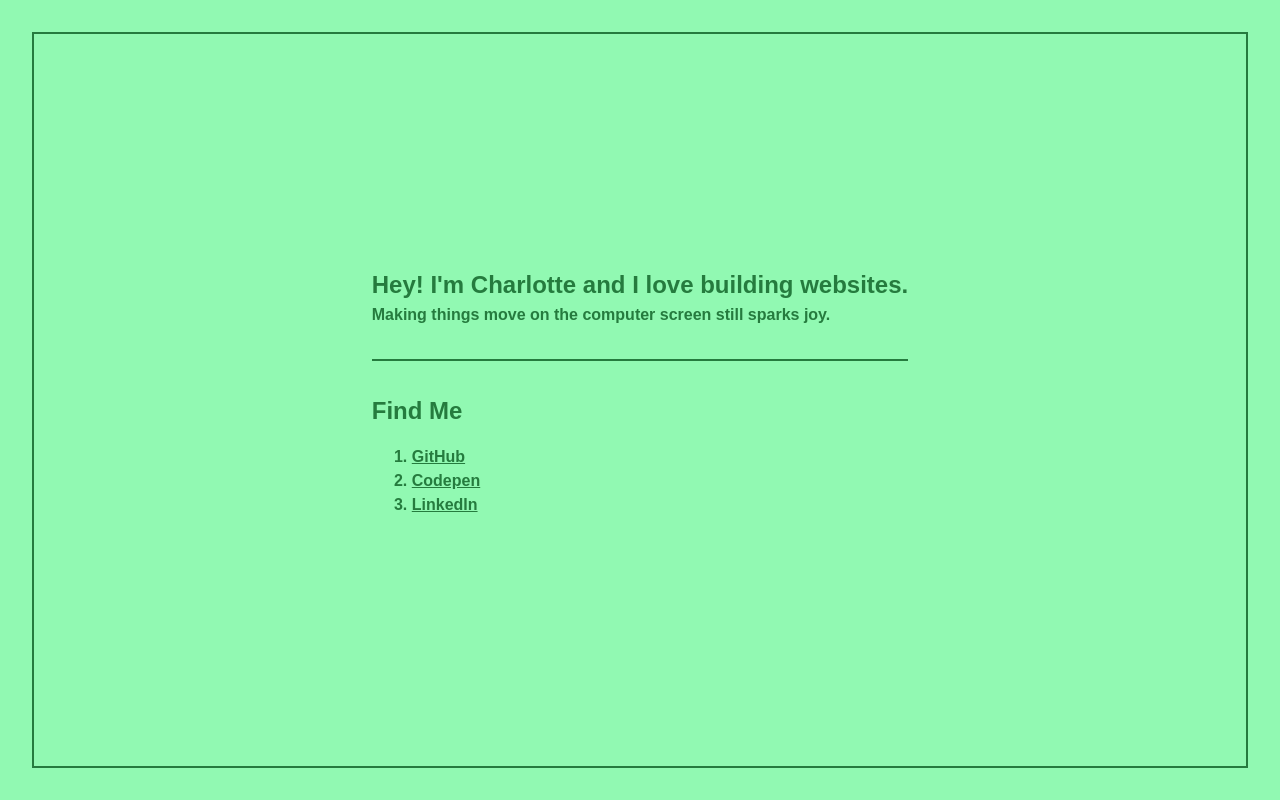
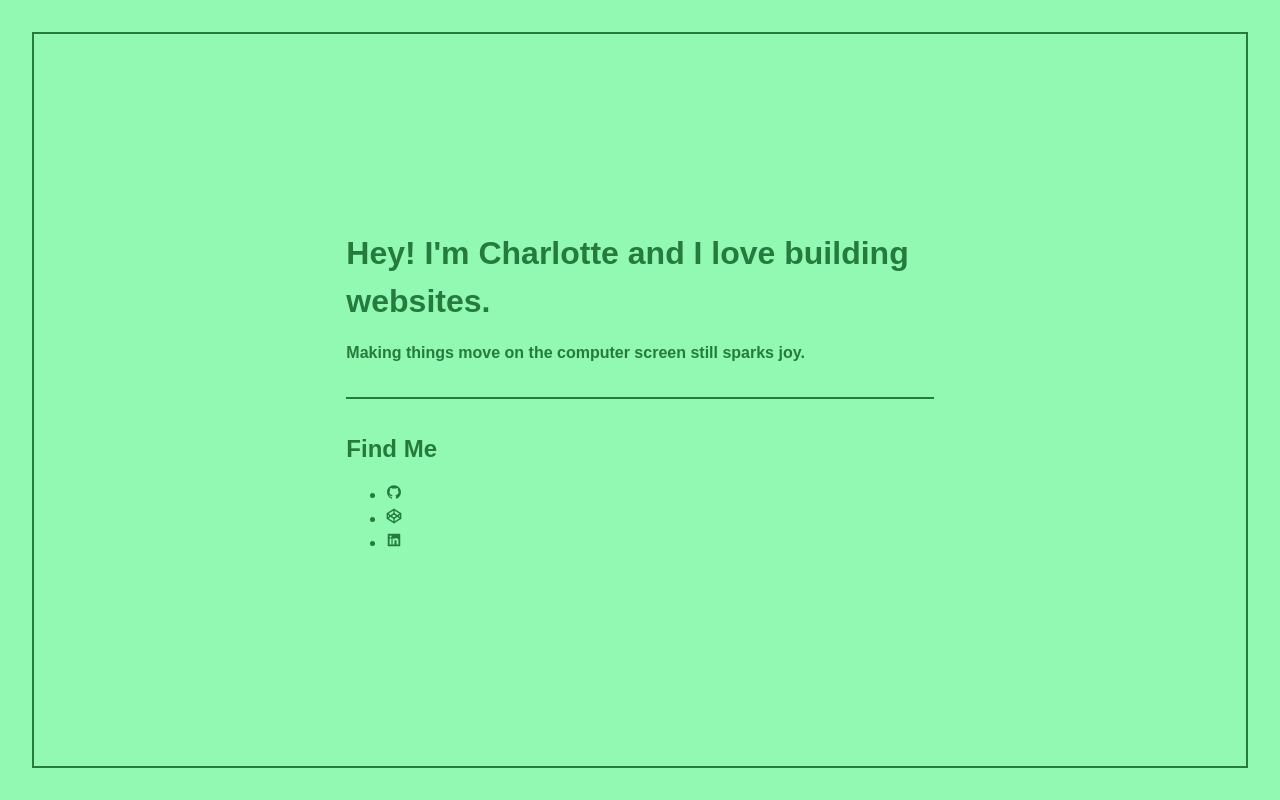
Before and after one commit to ctrble/ctrblog, a Next.js app: page / in a window 1280 px wide. Built offline with nearby package versions, Linux system fonts and the light colour scheme; a web font is replaced by a local one.

Commit message:
add fluid type and icons

```diff
--- a/package.json
+++ b/package.json
@@ -18,6 +18,7 @@
     "next": "14.2.13",
     "react": "^18",
     "react-dom": "^18",
+    "react-icons": "^5.3.0",
     "sass": "^1.79.4"
   },
   "devDependencies": {
--- a/src/app/page.tsx
+++ b/src/app/page.tsx
@@ -1,4 +1,8 @@
 import WebLink from '@/components/WebLink';
+import { AiFillGithub, AiFillLinkedin } from 'react-icons/ai';
+import { FiCodepen } from 'react-icons/fi';
+
+import { URLS } from '@/data/constants';
 
 import styles from './page.module.scss';
 
@@ -11,19 +15,23 @@ export default function Home() {
           <p>Making things move on the computer screen still sparks joy.</p>
           <hr />
           <h2>Find Me</h2>
-          <ol>
+          <ul>
             <li>
-              <WebLink href='https://github.com/ctrble'>GitHub</WebLink>
+              <WebLink href={URLS.GITHUB}>
+                <AiFillGithub />
+              </WebLink>
             </li>
             <li>
-              <WebLink href='https://codepen.io/ctrble'>Codepen</WebLink>
+              <WebLink href={URLS.CODEPEN}>
+                <FiCodepen />
+              </WebLink>
             </li>
             <li>
-              <WebLink href='www.linkedin.com/in/charlotte-trible'>
-                LinkedIn
+              <WebLink href={URLS.LINKEDIN}>
+                <AiFillLinkedin />
               </WebLink>
             </li>
-          </ol>
+          </ul>
         </div>
       </section>
     </main>
--- a/src/components/WebLink/WebLink.module.scss
+++ b/src/components/WebLink/WebLink.module.scss
@@ -1,5 +1,9 @@
 @use '/src/styles/mixins';
 
 .webLink {
-  @include mixins.blink();
+  display: inline-block;
+
+  &:hover {
+    transform: scale(1.1);
+  }
 }
--- /dev/null
+++ b/src/data/constants.ts
@@ -0,0 +1,5 @@
+export const URLS = Object.freeze({
+  CODEPEN: 'https://codepen.io/ctrble',
+  GITHUB: 'https://github.com/ctrble',
+  LINKEDIN: 'https://www.linkedin.com/in/charlotte-trible',
+});
--- a/src/styles/_globals.scss
+++ b/src/styles/_globals.scss
@@ -17,12 +17,43 @@ section {
 }
 
 h1,
+h2,
+h3 {
+  font-family: variables.$font-family-display;
+  margin-bottom: variables.$gap-md;
+}
+
+h1 {
+  font-size: clamp(
+    #{variables.$font-size-xl},
+    calc(1rem + 3vw),
+    #{variables.$font-size-xxl}
+  );
+}
+
 h2 {
-  font-family: variables.$font-family-display;
+  font-size: clamp(
+    #{variables.$font-size-md},
+    calc(1rem + 3vw),
+    #{variables.$font-size-xl}
+  );
+}
+
+h3 {
+  font-size: clamp(
+    #{variables.$font-size-sm},
+    calc(1rem + 3vw),
+    #{variables.$font-size-lg}
+  );
 }
 
 p {
   margin-bottom: variables.$gap-sm;
+  font-size: clamp(
+    #{variables.$font-size-sm},
+    calc(1rem + 3vw),
+    #{variables.$font-size-sm}
+  );
 }
 
 a {
```
Also changed, not shown: 1 other file (tests, documents, lock files or other folders).
